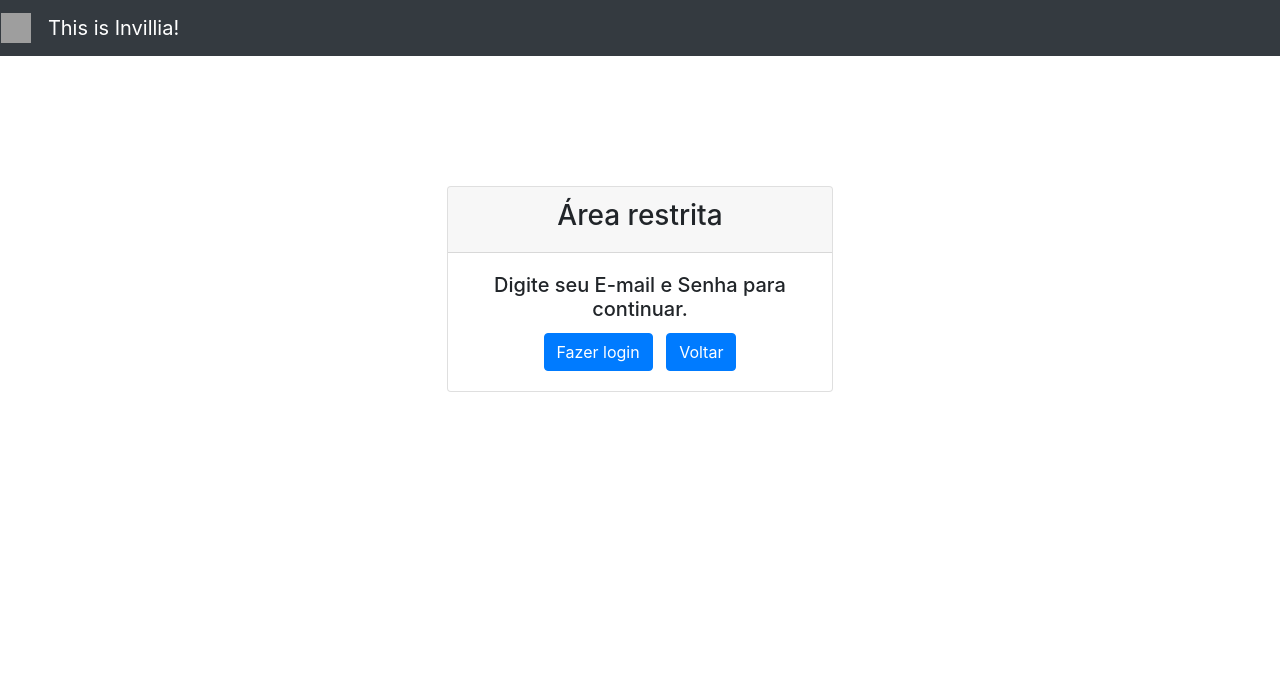
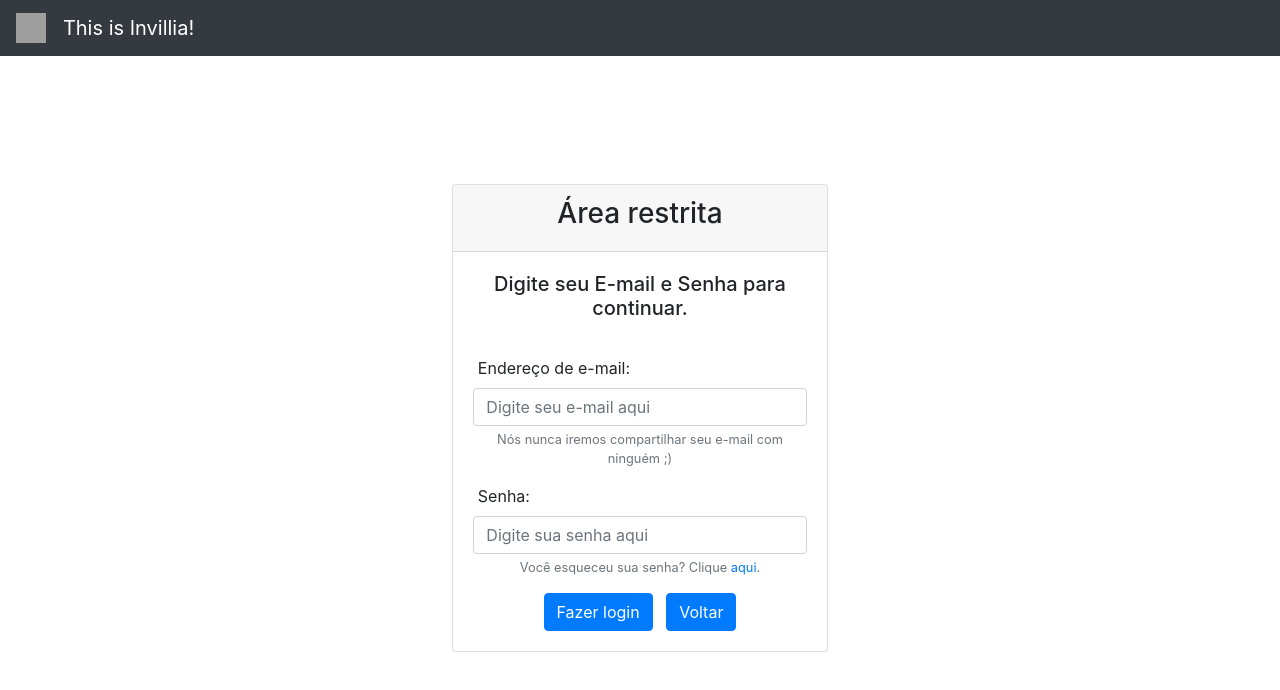
Before and after one commit to thiagoals/challenge-php-next, a Next.js app: page / in a window 1280 px wide. Shown: the top 690 px of the page. Built offline with nearby package versions, Linux system fonts and the light colour scheme; grey boxes are pictures that could not be loaded.

Commit message:
Adicionando o axios e criando a chamada para a api em lumen (login)

```diff
--- a/package.json
+++ b/package.json
@@ -8,6 +8,7 @@
     "start": "next start"
   },
   "dependencies": {
+    "axios": "^0.21.1",
     "bootstrap": "^4.5.3",
     "next": "10.0.5",
     "react": "17.0.1",
--- a/pages/index.js
+++ b/pages/index.js
@@ -1,11 +1,16 @@
 import Head from 'next/head';
 import Link from 'next/link';
 import 'bootstrap/dist/css/bootstrap.min.css';
-import {Container, Row, Col, Jumbotron, Button, Navbar, Card} from 'react-bootstrap';
+import React, {useState} from 'react';
+import {Container, Row, Col, Jumbotron, Button, Navbar, Card, Form} from 'react-bootstrap';
+
 
 export default function Home() {
+
+  const [email,setEmail] = useState('')
+  const [senha,setSenha] = useState('')
   return (
-    <Container fluid style={{marginLeft:'0px',marginRight:'0px',padding:'0px'}}>
+    <Container fluid style={{marginLeft:'0px',marginRight:'0px'}}>
       <Head>
         <title>Challenge-php, an ultimate challenge for PHP Developers</title>
         <link rel="icon" href="/favicon.ico" />
@@ -33,12 +38,28 @@ export default function Home() {
                 <Card.Header><h3>Área restrita</h3></Card.Header>
                 <Card.Body>
                   <Card.Title>Digite seu E-mail e Senha para continuar.</Card.Title>
-
-                  <Button variant="primary">Fazer login</Button>
-                  &nbsp;&nbsp;&nbsp;
-                  <Link href="https://www.google.com.br/">
-                    <Button variant="primary">Voltar</Button>
-                  </Link>
+                  <br/>
+                  <Form>
+                    <Form.Group controlId="formBasicEmail">
+                      <div align="left">&nbsp;<Form.Label>Endereço de e-mail:</Form.Label></div>
+                      <Form.Control type="email" placeholder="Digite seu e-mail aqui" onChange={event=>setEmail(event.target.value)} />
+                      <Form.Text className="text-muted">
+                        Nós nunca iremos compartilhar seu e-mail com ninguém ;)
+                      </Form.Text>
+                    </Form.Group>
+                    <Form.Group controlId="formBasicPassword">
+                    <div align="left">&nbsp;<Form.Label>Senha:</Form.Label></div>
+                      <Form.Control type="password" placeholder="Digite sua senha aqui" onChange={event=>setSenha(event.target.value)} />
+                      <Form.Text className="text-muted">
+                        Você esqueceu sua senha? Clique <Link href="https://www.google.com.br/">aqui</Link>.
+                      </Form.Text>
+                    </Form.Group>
+                    <Button variant="primary" onClick={()=>login({email:email,senha:senha})}>Fazer login</Button>
+                    &nbsp;&nbsp;&nbsp;
+                    <Link href="https://www.google.com.br/">
+                      <Button variant="primary">Voltar</Button>
+                    </Link>
+                  </Form>
                 </Card.Body>
               </Card>
             </Col>
@@ -48,3 +69,20 @@ export default function Home() {
     </Container>
   )
 }
+
+function login(userData){
+  // Vamos pegar esses dados e utilizar o AXIOS para mandar um post e receber o nosso token em caso de usuário ou senha incorretos
+  const axios = require('axios').default;
+  axios.post('http://localhost:8082/authentication/login',{
+    email:userData.email,
+    senha:userData.senha
+  }).then(function(response){
+    localStorage.setItem('UserData',response.data.token);
+    localStorage.setItem('Nome',response.data.nome);
+    console.log(response.data);
+  }).catch(function(err){
+    // Fazer tratamento de erros
+    // 422 - Email e/ou senha em formato incorreto
+    console.log(err.response.status);
+  });
+}
```
Also changed, not shown: 2 other files (tests, documents, lock files or other folders).
